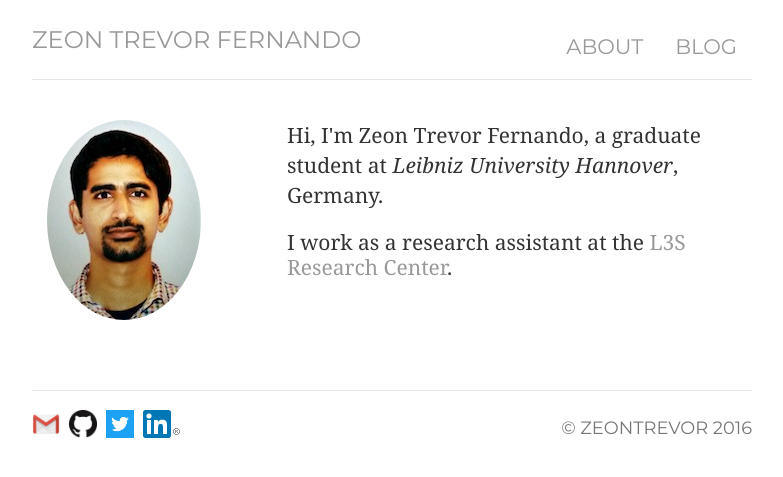
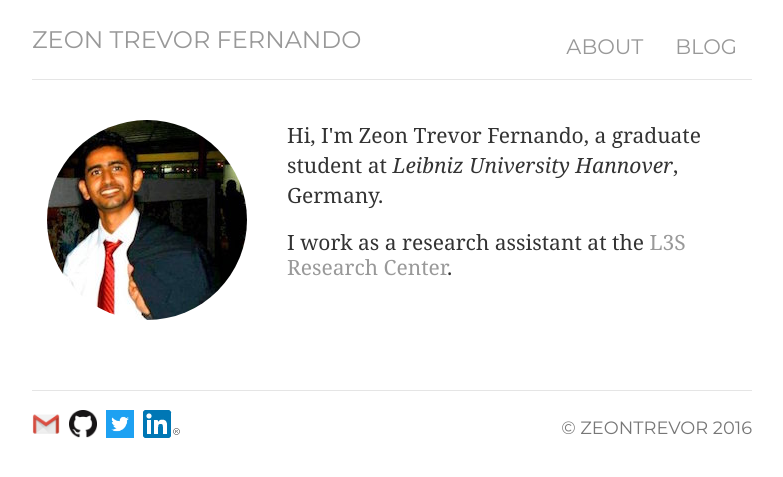
Before and after one commit to ZeonTrevor/zeontrevor.github.io, a Jekyll site: the page built from index.html, in a window 1280 px wide. Shown: the top 477 px of the page, without its empty margins (248-1031 px from the left). Built offline with Jekyll 4.4.1, drawn with Linux system fonts in a browser that asks for light colours.

Commit message:
Updated Profile Picture in index page

```diff
--- a/index.html
+++ b/index.html
@@ -7,7 +7,7 @@ blog: passive
 
 <div class="row marketing">
 	<div class="col-sm-4">
-		<img  class="img-circle avatar" alt="Zeon Trevor Fernando" src="img/zejames_2.jpg">
+		<img  class="img-circle avatar" alt="Zeon Trevor Fernando" src="img/zejames.jpg">
 	</div>
 	<div itemscope itemtype="http://data-vocabulary.org/Person" class="col-sm-8">
 		<p class="lead">Hi, I'm <span itemprop="name">Zeon Trevor Fernando</span>, a graduate student at <span itemprop="affiliation"><em>Leibniz University Hannover</em></span>, Germany.</p>
```
